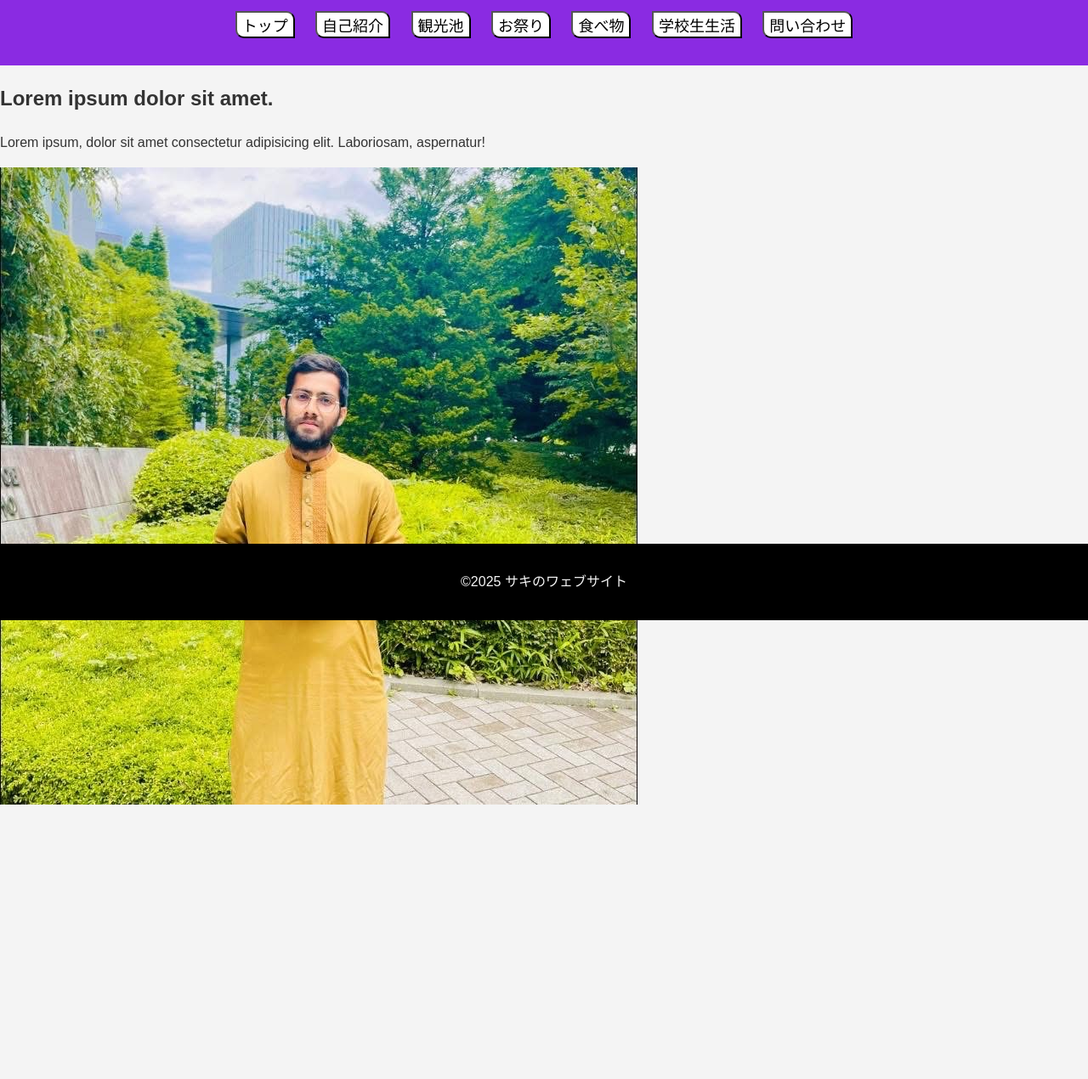
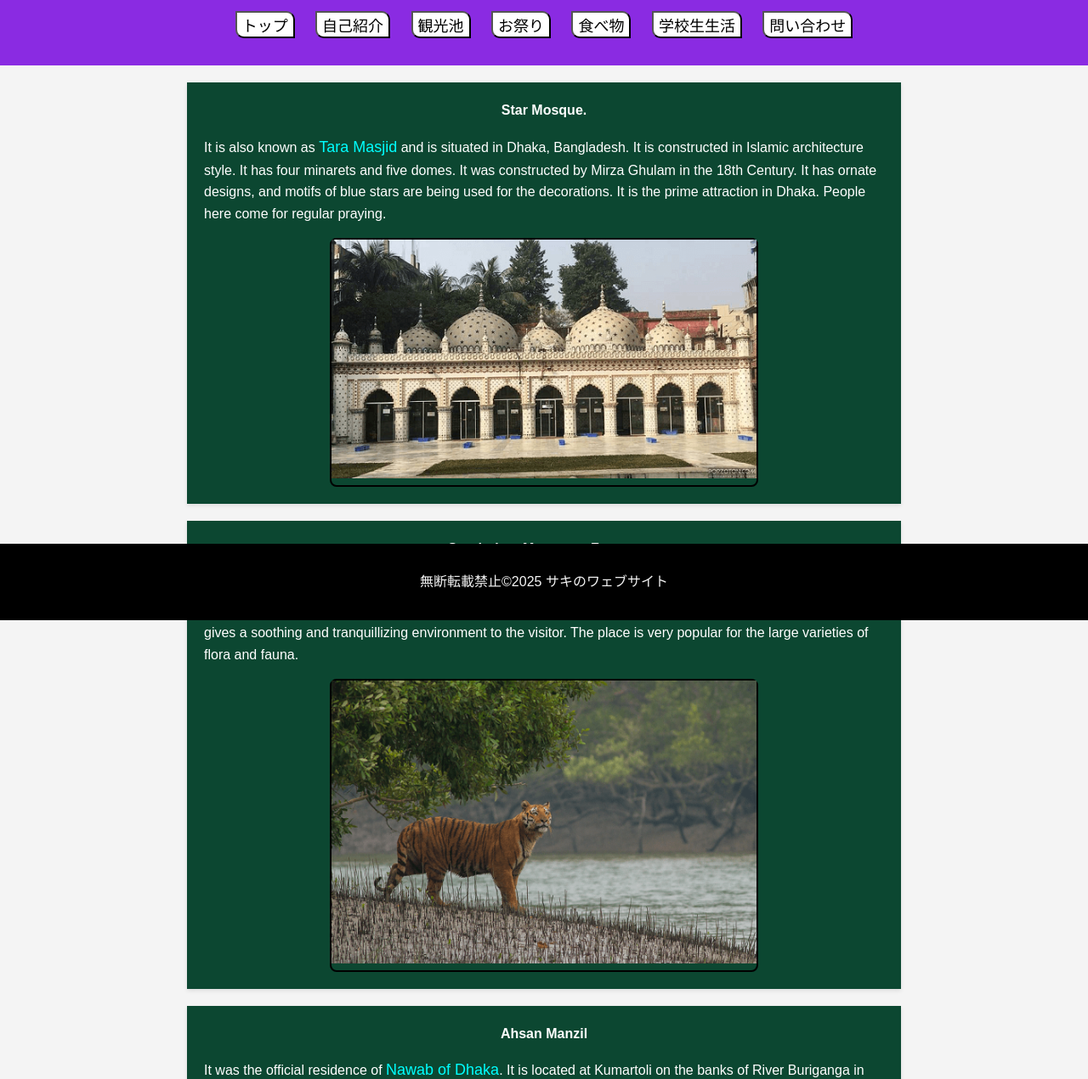
Before and after one commit to Shahid-97-Ahamed/saki-s-personal-web, a plain HTML site: page sights.html in a window 1280 px wide. Shown: the part 70-1340 px from the top of the page at 85% size. Before the commit the page ends 1025 px from the top, so only its background shows below. Drawn offline with Linux system fonts and the light colour scheme.

Commit message:
sights ok

```diff
--- a/css/styles.css
+++ b/css/styles.css
@@ -39,15 +39,19 @@ nav ul li a button{
 }
 .main{
     padding: 20px;
-    background-color: #fff;
+    background-color: #0c4731;
+    color: #fff;
     margin: 20px auto;
     max-width: 800px;
     box-shadow: 0 2px 5px rgba(0, 0, 0, 0.1);
 }
-/* Images */
+.main h2 {text-align: center;
+           margin: 0 auto;
+           font-size: initial;
+         }
 img{
     max-width: 100%;
-    height: auto;
+    height: 100%;
 }
 footer{
     text-align: center;
@@ -58,3 +62,15 @@ footer{
     width: 100%;
     bottom: 0;
 }
+.pic{width: 100%; /* Adjust width as needed */
+    height: auto; /* This ensures the image scales proportionally */
+    max-width: 500px; /* Set a max width to control the largest size */
+    border: 2px solid #000; /* Optional: add a border */
+    border-radius: 8px; /* Optional: rounded corners */
+    display: block; /* Ensures the image is treated as a block element */
+    margin: 0 auto; /* Center the image */
+}
+#bold{
+    font-size: large;
+    color: aqua;
+}
--- a/sights.html
+++ b/sights.html
@@ -1,11 +1,13 @@
 <!DOCTYPE html>
 <html lang="en">
+
 <head>
     <meta charset="UTF-8">
     <meta name="viewport" content="width=device-width, initial-scale=1.0">
     <title>Document</title>
     <link rel="stylesheet" href="css/styles.css">
 </head>
+
 <body>
     <header>
         <h1>初めまして。私は　<span id="name">サキ</span>　ともします。</h1>
@@ -22,14 +24,51 @@
         </nav>
     </header>
     <main>
-        <section>
-            <h2>Lorem ipsum dolor sit amet.</h2>
-            <p>Lorem ipsum, dolor sit amet consectetur adipisicing elit. Laboriosam, aspernatur!</p>
-            <img src="images/IMG_9152.jpeg" alt="">
-        </section>
+        <div class="main">
+            <section>
+                <h2>Star Mosque.</h2>
+                <p>It is also known as <span id="bold">Tara Masjid</span> and is situated in Dhaka, Bangladesh. It is
+                    constructed in Islamic
+                    architecture style. It has four minarets and five domes. It was constructed by Mirza Ghulam in the
+                    18th Century. It has ornate designs, and motifs of blue stars are being used for the decorations. It
+                    is the prime attraction in Dhaka. People here come for regular praying.</p>
+                <div class="pic">
+                    <img src="images/taramosque.png" alt="">
+
+                </div>
+            </section>
+        </div>
+        <div class="main">
+            <section>
+                <h2>Sunderban Mangrove Forests</h2>
+                <p>Sunderban Mangrove Forest is the largest mangrove forest globally, and <span id="bold">UNESCO has
+                        accorded it a World Heritage site</span>. It houses the majority of forests and is home to
+                    numerous animals, especially Bengal Tigers. It gives a soothing and tranquillizing environment to
+                    the visitor. The place is very popular for the large varieties of flora and fauna.</p>
+<div class="pic">
+    <img src="images/img3.png" alt="">
+
+</div>            </section>
+        </div>
+        <div class="main">
+            <section>
+                <h2>Ahsan Manzil</h2>
+                <p>It was the official residence of <span id="bold">Nawab of Dhaka</span>. It is located at Kumartoli on the banks of River
+                    Buriganga in the country's capital Dhaka. The construction began in 1859 and finished in 1872. It is
+                    built on Indo-Saracenic architecture. It has accorded with the National Museum. Currently, it is
+                    owned by the Bangladesh National Museum. The Museum houses 23 galleries exhibiting historical
+                    materials to the visitors.</p>
+<div class="pic">
+    <img src="images/Ahasanmanjil.jpg" alt="">
+
+</div>            </section>
+        </div>
+
+
     </main>
     <footer>
-        <p>&copy;2025 サキのワェブサイト</p>
+        <p>無断転載禁止&copy;2025 サキのワェブサイト</p>
     </footer>
 </body>
+
 </html>
```
Also changed, not shown: index.html (+17 -3 lines), images/Ahasanmanjil.jpg (added), images/img3.png (added), images/taramosque.png (added).
